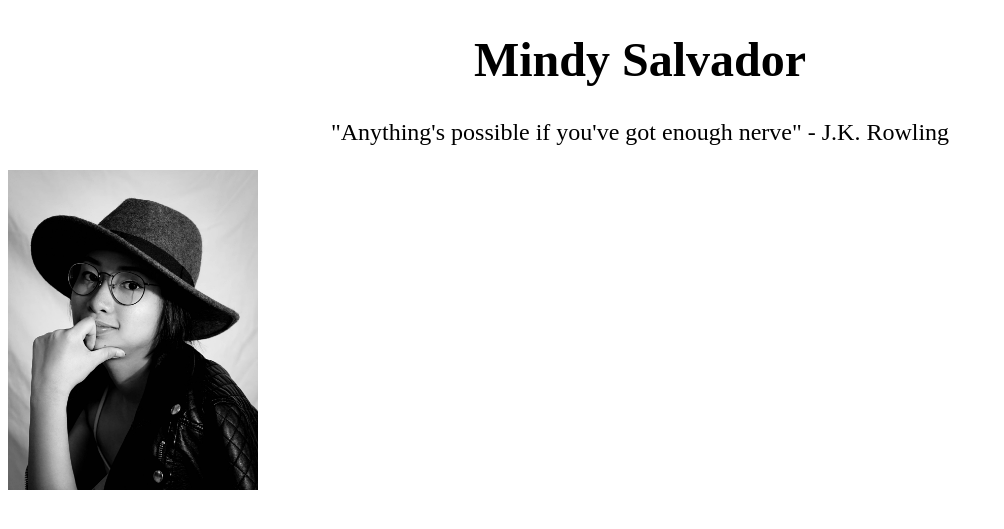
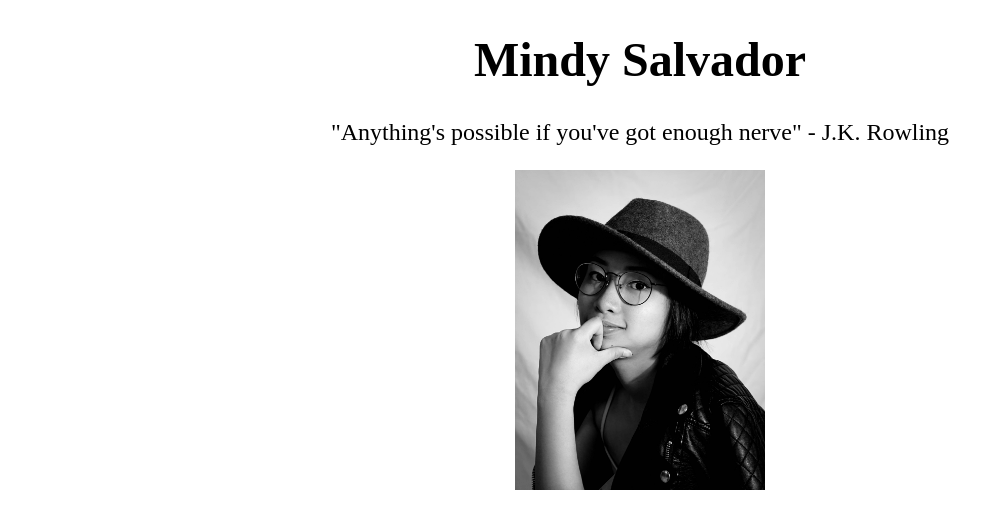
Before and after one commit to salvadormindy/salvadormindy.github.io, a Jekyll site: the page index.html, which Jekyll copies as it is, in a window 1280 px wide. Shown: the top 529 px of the page, without its empty margins (0-1004 px from the left). Built offline with Jekyll 4.4.1, drawn with Linux system fonts in a browser that asks for light colours.

Commit message:
Update index.html

```diff
--- a/index.html
+++ b/index.html
@@ -21,7 +21,7 @@
   <h1 align="center">Mindy Salvador</h1>
     <p align="center">"Anything's possible if you've got enough nerve" - J.K. Rowling</p>
 
-   <img src="mindy.jpg" class="middle" width="250" height="320">
+    <center><img src="mindy.jpg" width="250" height="320"></center>
 
 
   </body>
```
